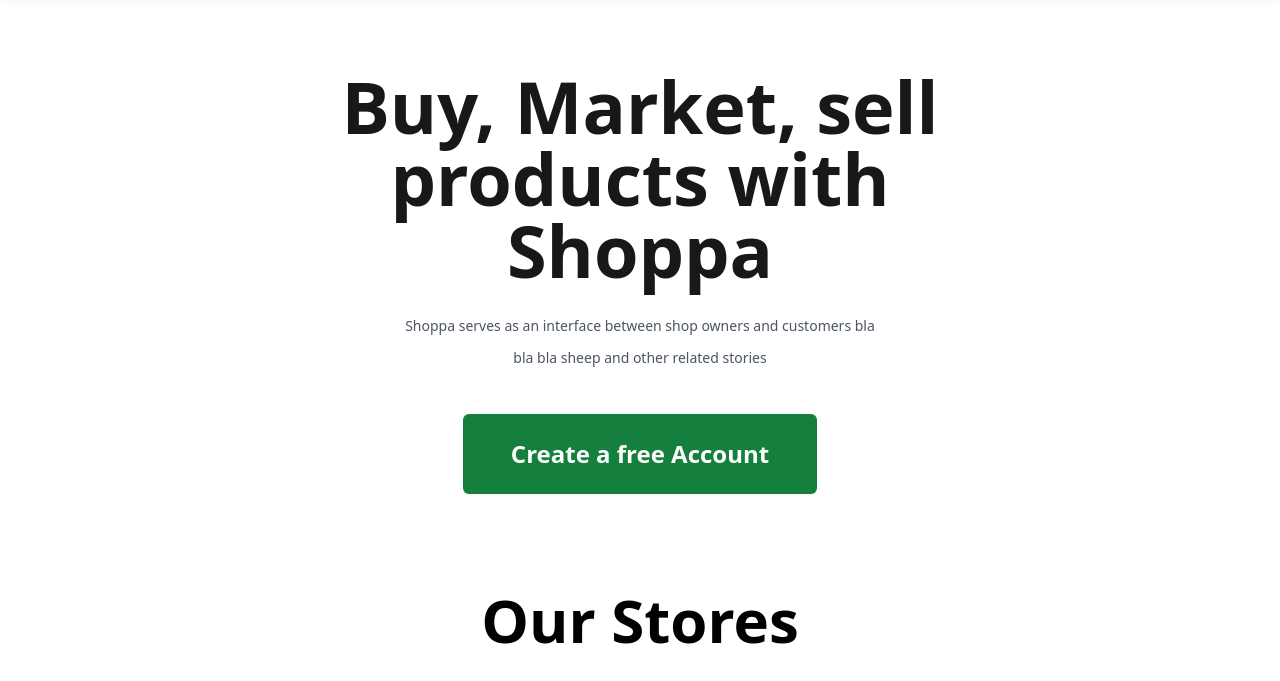
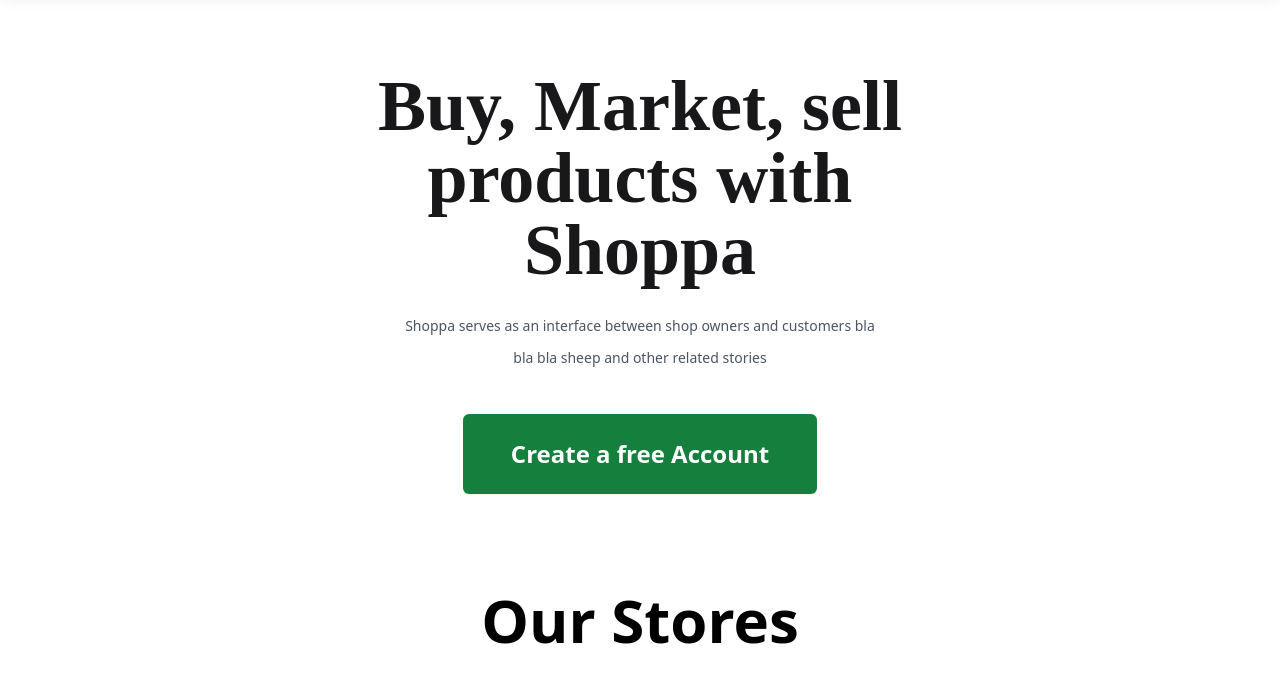
Before and after one commit to gracehally7/shoppawebsite, a website: page index.html in a window 1280 px wide. Shown: the part 86-767 px from the top of the page. Drawn offline with nearby package versions, Linux system fonts and the light colour scheme.

Commit message:
Update index.html

```diff
--- a/index.html
+++ b/index.html
@@ -85,7 +85,7 @@
         <div  class=" text-center">
           <h1 data-aos="fade-right"
           data-aos-delay="100"
-          data-aos-duration="3000" class="text-2xl font-bold text-zinc-900 lg:text-7xl  transition-300 duration-300 opacity-0"
+          data-aos-duration="3000" class="text-2xl font-bold text-zinc-900 lg:text-7xl lg:text-6xl font-bold text-zinc-900 text-2xl text-center text-zinc-900  font-bold font-['Raleway'] leading-2 tracking-small sm:text-6xl transition-300 duration-300 opacity-0"
           >Buy, Market, sell <br> products with Shoppa </h1>
           <p data-aos="fade-left"
           data-aos-delay="100"
```
